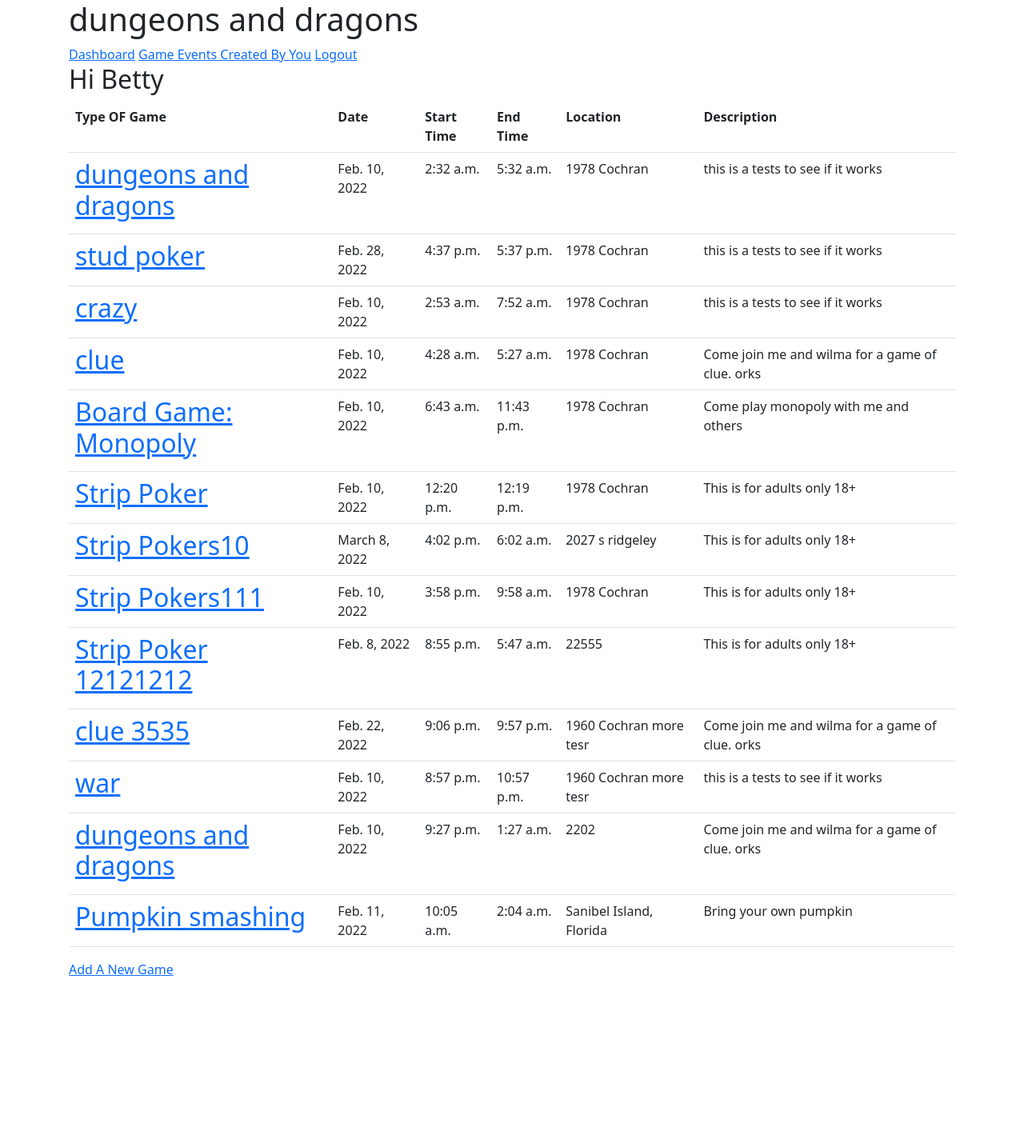
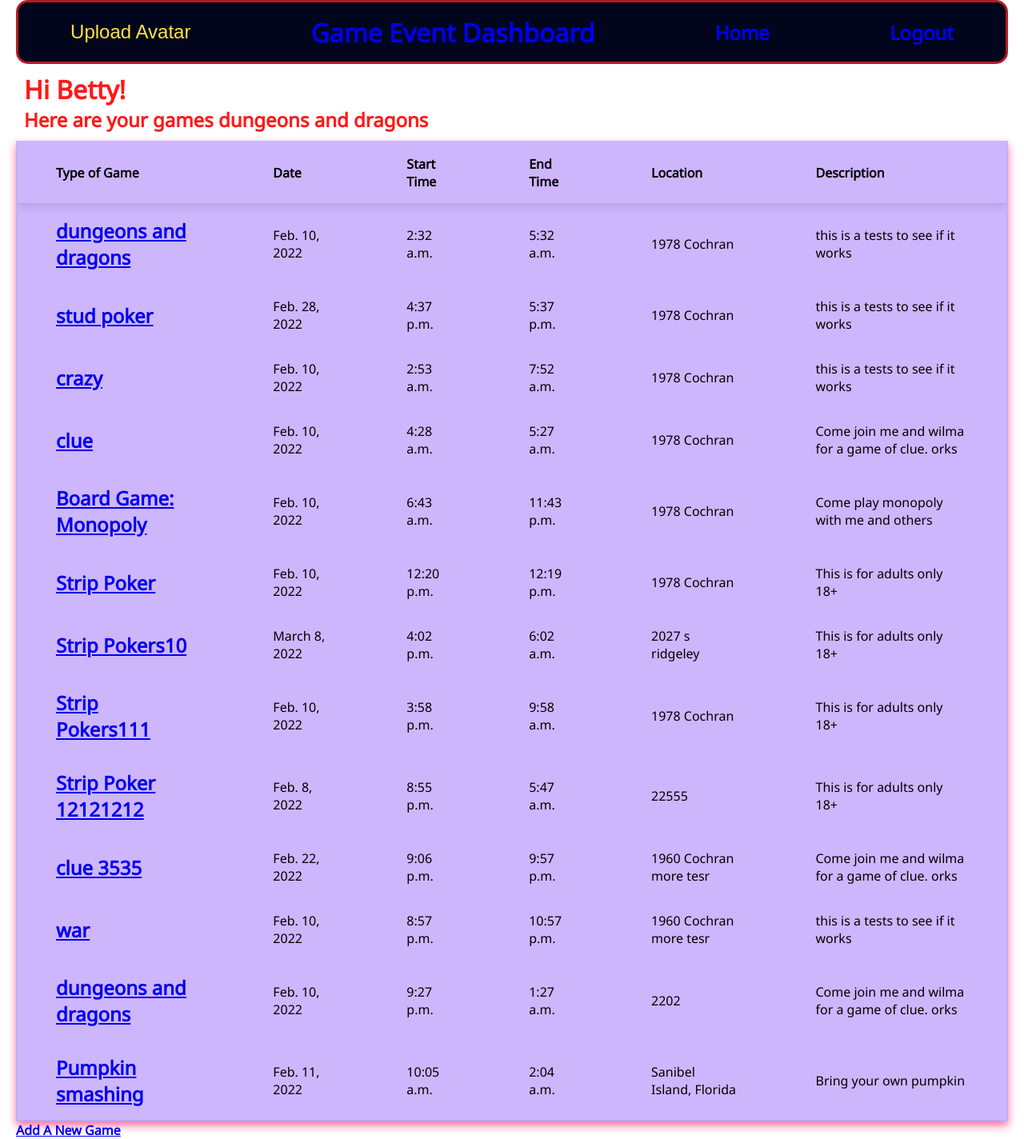
Before and after one commit to tootsie60/nerd2, a Django app: template nerdquest2/eventsApp/templates/your_games.html in a window 1280 px wide. Shown: the whole page at 80% size. Before the commit the page ends 1220 px from the top, so only its background shows below. Run offline with Django 3.2, Linux system fonts and the light colour scheme; the template is opened without the code that fills it: values that come from a table or form of the project are taken from there, others are empty; data comes from the database, SQL or seed files in the repository; both versions use the stored data as it was after the commit; some libraries are stand-ins or nearby versions.

Commit message:
Partial Your Games CSS

```diff
--- a/nerdquest2/eventsApp/static/css/login_style.css
+++ b/nerdquest2/eventsApp/static/css/login_style.css
@@ -93,6 +93,10 @@ section {
     box-shadow: 0 5px 15px rgba(104, 103, 103, 0.5);
 }
 
+.form .inputBox input:hover {
+    background: rgba(255,229,59,1);
+}
+
 .form .inputBox input::placeholder {
     color: #01061d;
     font-weight: bold;
--- a/nerdquest2/eventsApp/static/css/welcome.css
+++ b/nerdquest2/eventsApp/static/css/your_games.css
@@ -2,16 +2,15 @@
 
 *
 {
-    margin: 10;
+    margin: 0;
     padding: 0;
     box-sizing: border-box;
     font-family: 'Noto Sans', sans-serif;
 }
 
-
 body {
     margin: 0px 20px;
-    background: #01061d;
+    /*background: #01061d;*/
 }
 
 .wrapper {
@@ -24,15 +23,15 @@ body {
     grid-gap: 20px;
     padding: 0px;
     list-style: none;
-    grid-template-columns: 1fr 2fr 1fr;
+    grid-template-columns: 1fr 2fr 1fr 1fr;
     /*is the margin-right necessary?*/
-    margin-right: 10px;
+    /*margin-right: 10px;  */
     display: flex;
     justify-content: space-around;
     align-items: center;
     min-height: 10vh;
     background: #01061d;
-    border: 1px solid rgba(255,37,37,0.7);
+    border: 3px solid rgba(255,37,37,0.7);
     border-radius: 15px;
 }
 
@@ -45,11 +44,21 @@ body {
 }
 
 .main-nav ul li:nth-child(2) {
-    font: 3em sans-serif;
+    font: 2em sans-serif;
 }
 
 .main-nav ul li:nth-child(3) {
     font: 1.5em sans-serif;
+}
+
+.main-nav ul li:nth-child(4) {
+    font: 1.5em sans-serif;
+}
+
+.main-nav ul li:nth-child(2) a {
+    text-decoration: none;
+    color: purple transparent;
+    font-weight: bold;
 }
 
 .main-nav ul li:nth-child(3) a {
@@ -58,72 +67,61 @@ body {
     font-weight: bold;
 }
 
+.main-nav ul li:nth-child(4) a {
+    text-decoration: none;
+    color: purple transparent;
+    font-weight: bold;
+}
+
+.main-nav ul li:nth-child(2) a:hover{
+    color: rgba(252,69,140,1);
+}
+
 .main-nav ul li:nth-child(3) a:hover{
     color: rgba(252,69,140,1);
 }
 
-.boxes {
-    display: flex;
-    flex-direction: row;
-    justify-content: center;
-    align-items: center;
-    min-height: 700px;
+.main-nav ul li:nth-child(4) a:hover{
+    color: rgba(252,69,140,1);
 }
 
-.box {
-    position: relative;
-    width: 300px;
-    height: 300px;
-    display: flex;
-    justify-content: center;
+.heading {
+    margin: 10px;
+    display: grid;
     align-items: center;
-    background: rgba(0, 0, 0, 0.5);
-    overflow: hidden;
-    border-radius: 20px;
-    margin: 20px;
+    color: #ff1818;
 }
 
-.box::before {
-    content: '';
-    position: absolute;
-    width: 160px;
-    height: 140%;
-    background: linear-gradient(90deg, rgba(255,229,59,1) 0%, rgba(252,69,140,1) 50%, rgba(255,37,37,1) 100%);
-    animation: animate 4s linear infinite;
+table {
+    box-shadow: 0 5px 10px rgba(252,69,140,0.8);
+    background-color: rgba(186, 151, 252, 0.7);
+    text-align: left;
+    overflow: hidden;
 }
 
-.box::after {
-    content: '';
-    position: absolute;
-    inset: 5px;
-    background: #01061d;
-    border-radius: 16px;
-}
-@keyframes animate {
-    0%
-    {
-        transform: rotate(0deg);
-    }
-    100%
-    {
-        transform: rotate(360deg);
-    }
+table thead, tbody {
+    box-shadow: 0 5px 10px rgba(0,0,0,0.1);
+    justify-content: space-around;
+    /*align-items: center;*/
 }
 
-.box h2 {
-    position: relative;
-    color: #fa1404;
-    font-size: 2em;
-    z-index: 10;
+table th, td {
+    padding: 1rem 3rem;
 }
 
-.box a {
+
+a {
+    display
     text-decoration: none;
+    color: purple transparent;
+    font-weight: bold;
 }
 
-.footer {
+/*.footer {
+    min-height: 5vh;
     color: #fa1404;
     display: flex;
     justify-content: center;
     align-items: center;
-}
+
+}*/
--- a/nerdquest2/eventsApp/templates/welcome.html
+++ b/nerdquest2/eventsApp/templates/welcome.html
@@ -20,7 +20,6 @@
 
         <section class="boxes">
             <div class="box">
-
                 <a href="/yours">
                 <h2>Your Games</h2></a>
             </div>
--- a/nerdquest2/eventsApp/templates/your_games.html
+++ b/nerdquest2/eventsApp/templates/your_games.html
@@ -5,43 +5,47 @@
         <meta charset="UTF-8">
         <meta http-equiv="X-UA-Compatible" content="IE=edge">
         <meta name="viewport" content="width=div, initial-scale=1.0">
-        <title>Your Games</title>
+        <!--<title>Your Games</title>-->
         {% load static%}
-        <link rel="stylesheet" href="{% static 'css/showstyle' %}">
-        <link rel="stylesheet" href="https://stackpath.bootstrapcdn.com/bootstrap/5.0.0-alpha1/css/bootstrap.min.css"
-            integrity="sha384-r4NyP46KrjDleawBgD5tp8Y7UzmLA05oM1iAEQ17CSuDqnUK2+k9luXQOfXJCJ4I" crossorigin="anonymous">
-        <script src="https://stackpath.bootstrapcdn.com/bootstrap/5.0.0-alpha1/js/bootstrap.min.js"
-            integrity="sha384-oesi62hOLfzrys4LxRF63OJCXdXDipiYWBnvTl9Y9/TRlw5xlKIEHpNyvvDShgf/"
-            crossorigin="anonymous"></script>
-        <script src="https://cdn.jsdelivr.net/npm/popper.js@1.16.0/dist/umd/popper.min.js"
-            integrity="sha384-Q6E9RHvbIyZFJoft+2mJbHaEWldlvI9IOYy5n3zV9zzTtmI3UksdQRVvoxMfooAo"
-            crossorigin="anonymous"></script>
+        <link rel="stylesheet" href="/static/css/your_games.css">
+        <!--<link rel="stylesheet" href="https://stackpath.bootstrapcdn.com/bootstrap/5.0.0-alpha1/css/bootstrap.min.css"
+            integrity="sha384-r4NyP46KrjDleawBgD5tp8Y7UzmLA05oM1iAEQ17CSuDqnUK2+k9luXQOfXJCJ4I" crossorigin="anonymous">-->
+
     </head>
 
     <body>
-        <div class="container">
-            <div id="container">
-                <div id="heading">
-                    <h1>{{one_game.gameType}}</h1>
-                    <a href="/games">Dashboard</a>
-                    <a href="/yours">Game Events Created By You</a>
-                    <a href="/logout">Logout</a>
-    <h2>Hi {{current_user.first_name}}</h2>
+        <div class="wrapper">
+            <div id="">
+
+                <nav class="main-nav">
+                    <ul>
+                        <li>Upload Avatar</li>
+                        <li><a href="/games">Game Event Dashboard</a></li>
+                        <li><a href="/welcome">Home</a></li>
+                        <li><a href="/logout">Logout</a></li>
+                    </ul>
+                </nav>
+
+                <div class="heading">
+                    <h1>Hi {{current_user.first_name}}!</h1>
+                    <h2>Here are your games {{one_game.gameType}}</h2>
                 </div>
 
-            <table class="table table- primary">
+            <table>
+                <thead>
                     <tr>
-                    <th>Type OF Game</th>
+                        <th>Type of Game</th>
                         <th>Date</th>
                         <th>Start Time</th>
                         <th>End Time</th>
                         <th>Location</th>
                         <th>Description</th>
+                    </tr>
+                </thead>
+                <tbody>
+                {% for game in your_games %}
 
-                </tr>
-                {% for game in your_games %}
                     <tr>
-
                         <td><a href="/games/{{ game.id }}">
                         <h2>{{game.gameType}}</h2>
                         </td>
@@ -52,11 +56,14 @@
                         <td>{{game.notes}}</td>
                     </tr>
                 {% endfor %}
+                </tbody>
             </table>
 
-            <a href="/new">Add A New Game</a>
+            <a href="/new" class="fauxBtn">Add A New Game</a>
         </div>
-
+        <!--<footer class="footer">
+            <p>NerdQuest &copy; 2022</p>
+        </footer>-->
     </body>
 
 </html>
```
Also changed, not shown: nerdquest2/eventsApp/static/css/enter.css (+15 -3 lines), nerdquest2/eventsApp/templates/base.html (+9 -0 lines), nerdquest2/db.sqlite3, nerdquest2/eventsApp/templates/index.html (line endings or trailing spaces). Lines whose indentation alone changed are shown as unchanged.
